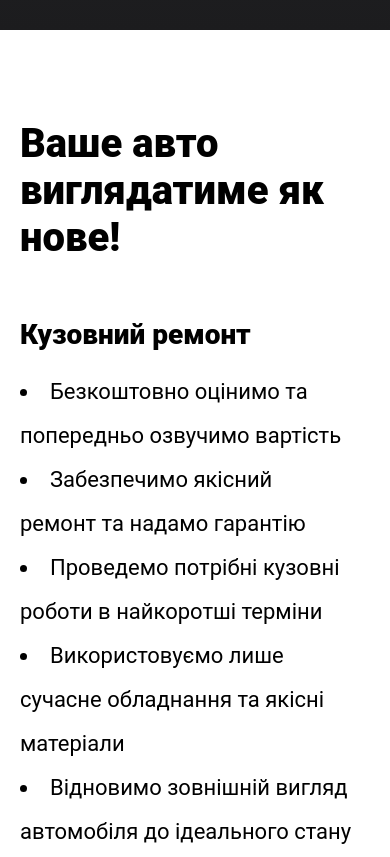
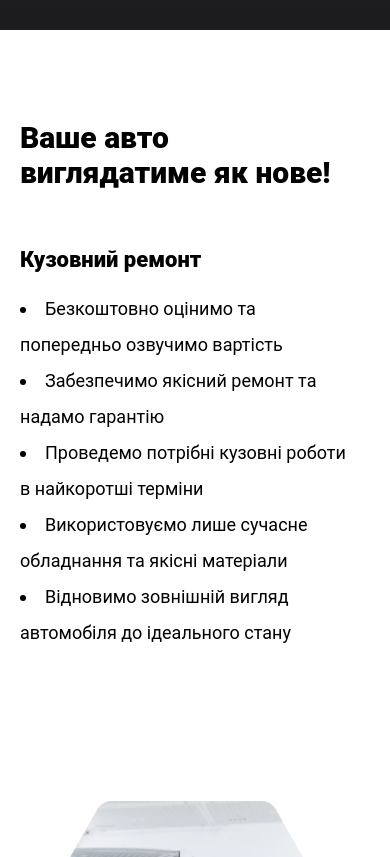
Before and after one commit to koyman1/RadiatorPlast, a plain HTML site: page index.html in a window 390 px wide. Shown: the part 3080-3937 px from the top of the page. Drawn offline with Linux system fonts and the light colour scheme.

Commit message:
Add files via upload

```diff
--- a/css/style.css
+++ b/css/style.css
@@ -439,6 +439,21 @@ body{
 .body_repair_left_photo {
     width: 0px;
 }
+.body_repair h1{
+	font-size: 30px;
+	font-weight: 800;
+	text-align: left;
+}
+.body_repair_text li{
+	text-align: left;
+	line-height: 2em;
+	font-size: 18px;
+}
+.body_repair_text p{
+	font-size: 22px;
+	text-align: left;
+	font-weight: 800;
+}
 .contact{
 	padding: 15px 20px;
 }
@@ -452,7 +467,7 @@ body{
 	margin: 50px 0;
 }
 .contact iframe{
-	width: 90%;
+	width: 80%;
 }
 .contact form{
 	width: 90%;
```
